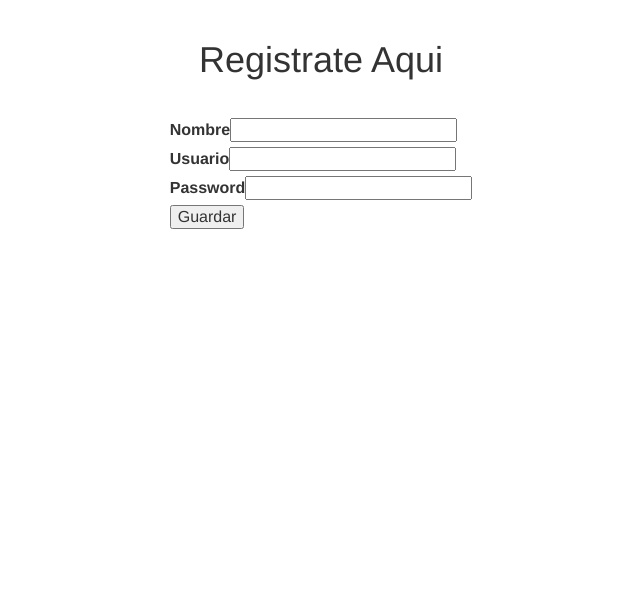
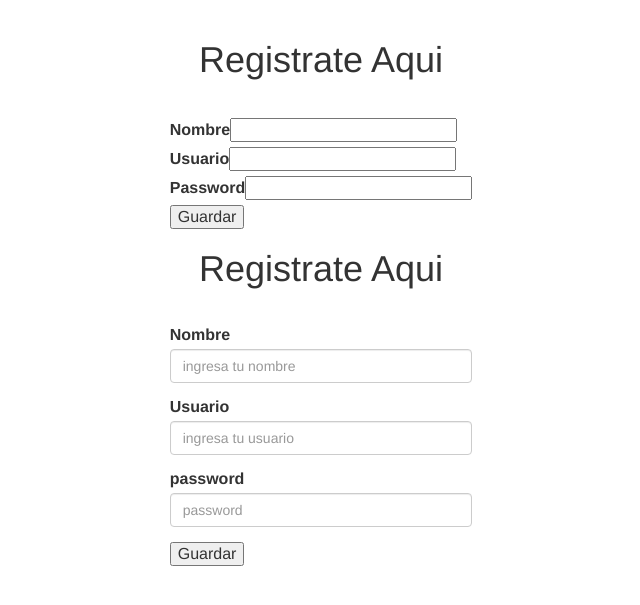
Before and after one commit to ValeriaArias19/blog2, a PHP site: page /registro.php in a window 1280 px wide. Shown: the top 605 px of the page, without its empty margins (319-959 px from the left). Run offline with PHP 8.4, Linux system fonts and the light colour scheme; some libraries are stand-ins or nearby versions.

Commit message:
Edite registro

```diff
--- a/registro.php
+++ b/registro.php
@@ -60,6 +60,20 @@ if(isset($_POST['txtpass']))
 		 <tr><td><label>Password<input name="txtpass" type="password" id="password"  value=""></td></tr>
 		 <tr><td><input type="submit" value="Guardar"> </td></tr>
 	</form>
+	<tr><td><center><h1>Registrate Aqui<h1></center><br><?php echo $mensaje; ?></td></tr>
+		<tr><td><div class="form-group">
+		    <label for="exampleInputEmail1">Nombre</label>
+		    <input type="email" class="form-control" id="exampleInputEmail1" placeholder="ingresa tu nombre">
+		 </div></td></tr>
+		 <tr><td><div class="form-group">
+		    <label for="exampleInputEmail1">Usuario</label>
+		    <input type="email" class="form-control" id="exampleInputEmail1" placeholder="ingresa tu usuario">
+		 </div></td></tr>
+		 <tr><td><div class="form-group">
+		    <label for="exampleInputEmail1">password</label>
+		    <input type="email" class="form-control" id="exampleInputEmail1" placeholder="password">
+		 </div></td></tr>
+		 <tr><td><input type="submit" value="Guardar"> </td></tr>
  </table>
  </center>
  	<!-- jQuery (necessary for Bootstrap's JavaScript plugins) -->
```
